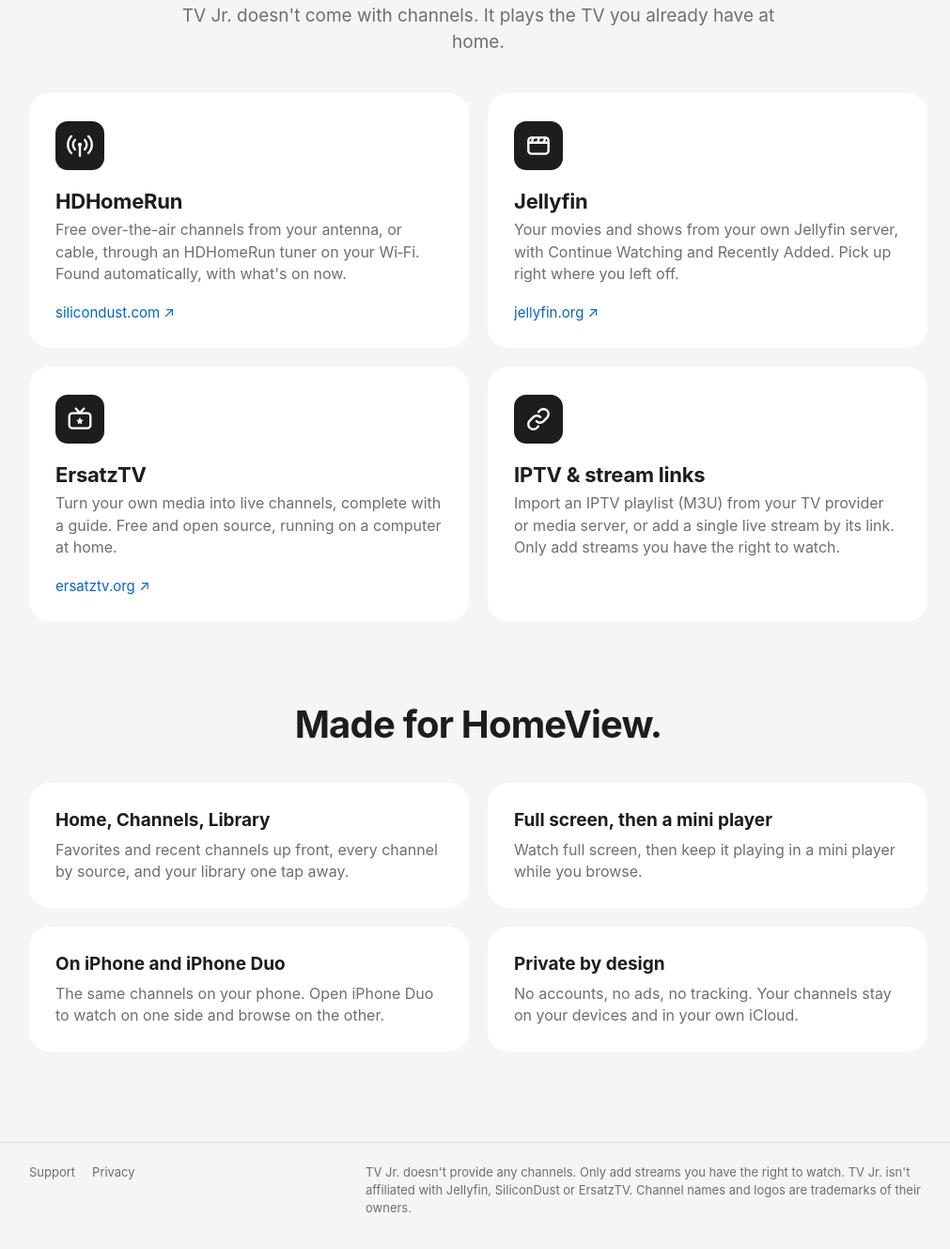
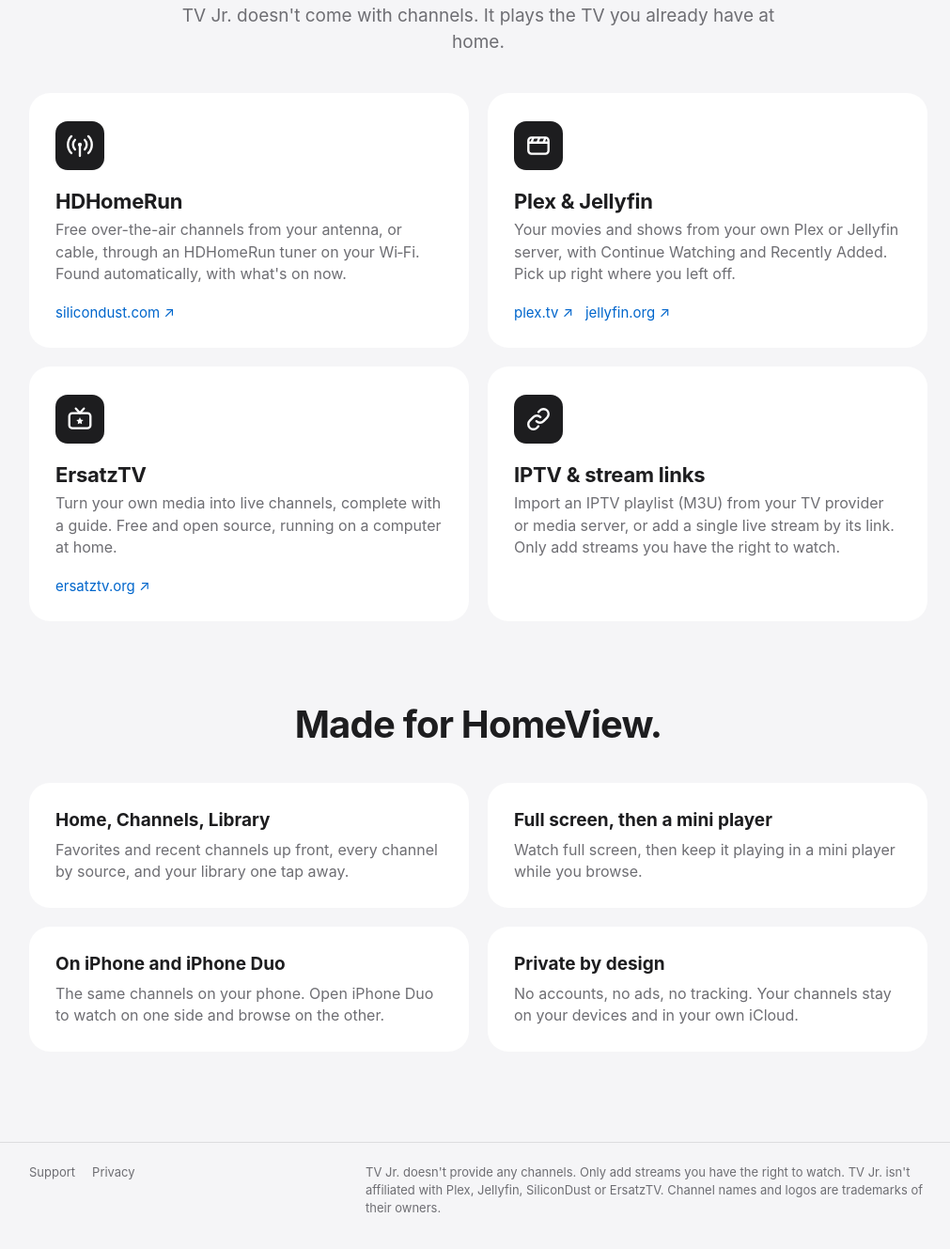
Before and after one commit to bpmarkowitz/tvjr-site, a plain HTML site: page index.html in a window 1280 px wide. Shown: the part 1202-2531 px from the top of the page at 94% size, without its empty margins (131-1142 px from the left). Drawn offline with Linux system fonts and the light colour scheme.

Commit message:
Add Plex to the home and support pages
Co-Authored-By: Claude Opus 5.5 <noreply@anthropic.com>
Claude-Session: https://claude.ai/code/session_01E5r6t48Vp7egb8CKtKeLoR

```diff
--- a/index.html
+++ b/index.html
@@ -4,7 +4,7 @@
   <meta charset="utf-8">
   <meta name="viewport" content="width=device-width, initial-scale=1">
   <title>TV Jr.</title>
-  <meta name="description" content="Live TV and your Jellyfin library on HomeView and iPhone. Works with HDHomeRun, Jellyfin, ErsatzTV and stream links.">
+  <meta name="description" content="Live TV and your Plex or Jellyfin library on HomeView and iPhone. Works with HDHomeRun, Plex, Jellyfin, ErsatzTV and stream links.">
   <meta name="apple-itunes-app" content="app-id=6818644922">
   <link rel="icon" href="logo.svg" type="image/svg+xml">
   <link rel="stylesheet" href="style.css">
@@ -62,9 +62,9 @@
               <path d="M4 11h20M9 6l-2 5M15 6l-2 5M21 6l-2 5"/>
             </svg>
           </div>
-          <h3>Jellyfin</h3>
-          <p>Your movies and shows from your own Jellyfin server, with Continue Watching and Recently Added. Pick up right where you left off.</p>
-          <a class="more" href="https://jellyfin.org">jellyfin.org ↗</a>
+          <h3>Plex &amp; Jellyfin</h3>
+          <p>Your movies and shows from your own Plex or Jellyfin server, with Continue Watching and Recently Added. Pick up right where you left off.</p>
+          <p class="more"><a href="https://www.plex.tv">plex.tv ↗</a> &nbsp; <a href="https://jellyfin.org">jellyfin.org ↗</a></p>
         </article>
 
         <article class="card">
@@ -119,7 +119,7 @@
   <footer class="site-footer">
     <div class="wrap">
       <nav><a href="support.html">Support</a><a href="privacy.html">Privacy</a></nav>
-      <p>TV Jr. doesn't provide any channels. Only add streams you have the right to watch. TV Jr. isn't affiliated with Jellyfin, SiliconDust or ErsatzTV. Channel names and logos are trademarks of their owners.</p>
+      <p>TV Jr. doesn't provide any channels. Only add streams you have the right to watch. TV Jr. isn't affiliated with Plex, Jellyfin, SiliconDust or ErsatzTV. Channel names and logos are trademarks of their owners.</p>
     </div>
   </footer>
 
```
Also changed, not shown: support.html (+9 -4 lines).
